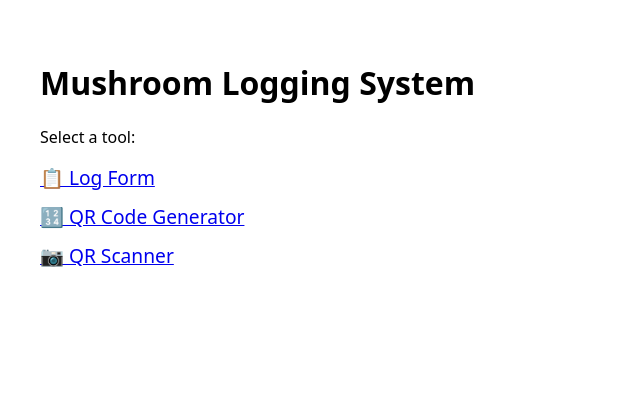
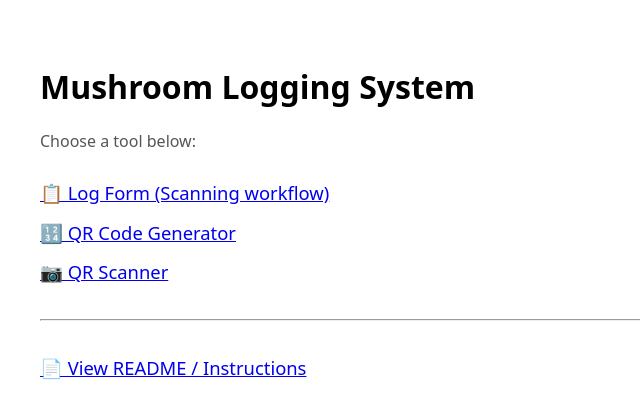
Before and after one commit to MushroomCoder420/mushroom-logger, a plain HTML site: page index.html in a window 1280 px wide. Shown: the whole page, without its empty margins (0-640 px from the left). Drawn offline with Linux system fonts and the light colour scheme.

Commit message:
Update index.html

```diff
--- a/index.html
+++ b/index.html
@@ -4,17 +4,21 @@
   <meta charset="utf-8">
   <title>Mushroom Logging System</title>
   <style>
-    body { font-family: system-ui, sans-serif; padding: 2rem; }
-    a { display:block; margin: 12px 0; font-size: 1.2rem; }
+    body { font-family: system-ui, sans-serif; padding: 2rem; line-height: 1.6; }
+    a { display:block; margin: 10px 0; font-size: 1.15rem; }
+    h1 { margin-bottom: .25rem; }
+    .muted { color: #555; margin-bottom: 1.5rem; }
   </style>
 </head>
 <body>
   <h1>Mushroom Logging System</h1>
-  <p>Select a tool:</p>
+  <p class="muted">Choose a tool below:</p>
 
-  <a href="./form.html">📋 Log Form</a>
+  <a href="./form.html">📋 Log Form (Scanning workflow)</a>
   <a href="./qr.html">🔢 QR Code Generator</a>
   <a href="./scanner.html">📷 QR Scanner</a>
 
+  <hr style="margin:2rem 0;">
+  <a href="./README.md">📄 View README / Instructions</a>
 </body>
 </html>
```
